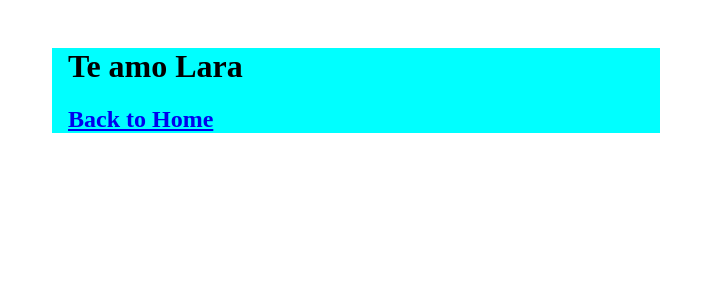
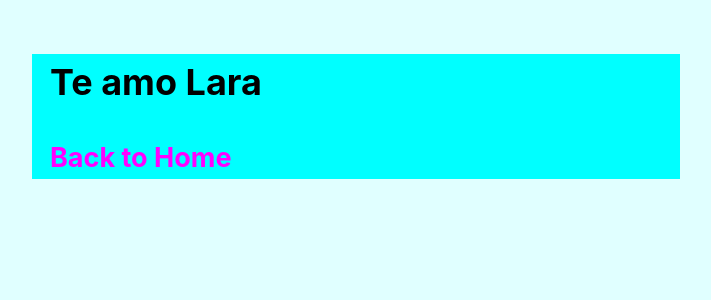
Before and after one commit to victorlhp/nextblog, a Next.js app: page /posts/first-post in a window 1280 px wide. Shown: the top 300 px of the page, without its empty margins (284-995 px from the left). Built offline with nearby package versions, Linux system fonts and the light colour scheme.

Commit message:
adiciona css global

```diff
--- /dev/null
+++ b/pages/_app.js
@@ -0,0 +1,5 @@
+import '../styles/globals.css';
+
+export default function App({ Component, pageProps }) {
+  return <Component {...pageProps} />;
+}
--- a/styles/Home.module.css
+++ b/styles/Home.module.css
@@ -8,7 +8,7 @@
 }
 
 .title a {
-  color: #0070f3;
+  color:fuchsia;
   text-decoration: none;
 }
 
--- a/styles/globals.css
+++ b/styles/globals.css
@@ -1,38 +1,28 @@
 html,
 body {
+  background-color: lightcyan;
   padding: 0;
   margin: 0;
-  font-family: Inter, -apple-system, BlinkMacSystemFont, Segoe UI, Roboto,
-    Oxygen, Ubuntu, Cantarell, Fira Sans, Droid Sans, Helvetica Neue, sans-serif;
-}
-
-a {
-  color: inherit;
-  text-decoration: none;
+  font-family: -apple-system, BlinkMacSystemFont, Segoe UI, Roboto, Oxygen, Ubuntu,
+    Cantarell, Fira Sans, Droid Sans, Helvetica Neue, sans-serif;
+  line-height: 1.6;
+  font-size: 18px;
 }
 
 * {
   box-sizing: border-box;
 }
 
+a {
+  color: fuchsia;
+  text-decoration: none;
+}
+
+a:hover {
+  text-decoration: underline;
+}
+
 img {
   max-width: 100%;
-  height: auto;
+  display: block;
 }
-
-h1,
-h2,
-p,
-ul {
-  margin: 0;
-}
-
-ul {
-  padding: 0;
-  list-style: none;
-}
-
-button {
-  padding: 0.5rem 1rem;
-  font-weight: bold;
-}
```
